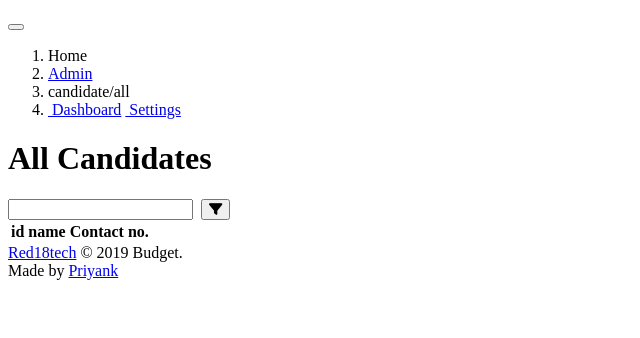
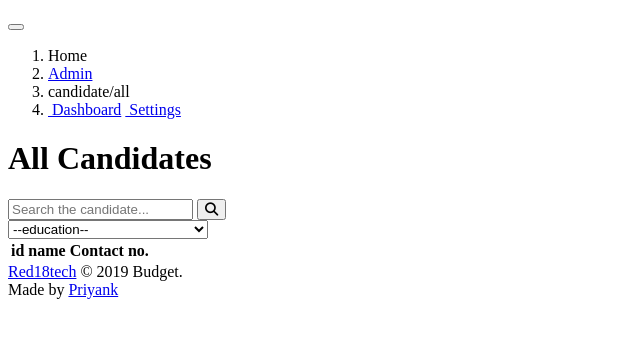
Before and after one commit to priyank-py/HRPannel, a Django app: page /candidate/all in a window 1280 px wide. Shown: the part 333-671 px from the top of the page, without its empty margins (0-640 px from the left). Run offline with Django 3.2, Linux system fonts and the light colour scheme; data that the repository does not hold is empty; some libraries are stand-ins or nearby versions.

Commit message:
search fields adn filters updated

```diff
--- a/candidates/urls.py
+++ b/candidates/urls.py
@@ -1,9 +1,12 @@
 from django.urls import path
 from . import views
-from django.views.generic import TemplateView
+# from.views import SearchResultsListView
+# from django.views.generic import TemplateView
 
 urlpatterns = [
     path('all', views.all_candidates, name="all_candidates"),
+    path('filtered', views.filtered_candidates, name="filtered_candidates")
     # path('bout/', TemplateView.as_view(template_name="about.html")),
     # path('about/', vGreetingView.as_view(greeting="G'day")),
+    # path('search/', SearchResultsListView.as_view(), name='search_results'),
 ]
--- a/candidates/views.py
+++ b/candidates/views.py
@@ -2,6 +2,8 @@ from django.shortcuts import render
 from .models import Candidate
 from django.views import View
 from django.http import HttpResponse
+from django.views.generic import ListView
+from django.db.models import Q
 
 # class GreetingView(View):
 #     greeting = "Good Day"
@@ -21,3 +23,21 @@ def all_candidates(request):
     }
 
     return render(request, 'candidates/all.html', context)
+
+
+# class SearchResultsListView(ListView):
+#     model = Candidate
+#     template_name = "candidates/filtered.html"
+
+    # def get_queryset(self):
+def filtered_candidates(request):
+    query = request.GET.get('q')
+    candidates = Candidate.objects.all().filter(
+        Q(name__icontains=query) |
+        Q(phone_number__icontains=query)
+    )
+    context = {
+        'candidates': candidates,
+    }
+    return render(request, 'candidates/filtered.html', context)
+        # return super().get_queryset()
--- a/templates/candidates/all.html
+++ b/templates/candidates/all.html
@@ -5,11 +5,25 @@
 
 <div class="container-fluid my-5 mx-auto text-center filter-fields">
     <h1 class="text-muted text-center my-4">All Candidates</h1>
-    <form class="d-flex justify-content-center align-items-center" action="" method="post">
-        <input class="" type="text" name="" id="">&nbsp;<!--<i class="fas fa-exchange-alt"></i>&nbsp;-->
-        {% comment %} <input type="text" name="" id="">&nbsp; {% endcomment %}
-        <button class="btn btn-dark"><i class="fas fa-filter"></i></button>
-        {% comment %} <input class="btn btn-primary " type="submit" name="" id="" value=""> {% endcomment %}
+    <form class="form-group" id="search" action="{% url 'filtered_candidates' %}" method="get">
+        <div class="d-flex justify-content-center align-items-between mx-5">
+            <input class="form-control text-black-50 mx-2 p-4" name="q" type="text" placeholder="Search the candidate...">
+            <button type="submit" form="search" value="Search" class="btn btn-dark px-4 py-3">
+                <i class="fas fa-search"></i>
+            </button>
+        </div>
+        <div class="d-flex justify-content-start align-items-between mx-5">
+
+            <select class="form-control mx-2" style="width:200px"  name="education">
+                <option value="" disabled selected hidden>--education--</option>
+                <option value="doctorate">Doctorate</option>
+                <option value="masters">Masters</option>
+                <option value="bachelors">Bachelors</option>
+                <option value="high_school">High School/PUC</option>
+            </select>
+        </div>
+
+
     </form>
 
     <table class="table table-striped table-hover table-inverse mx-auto my-4">
```
Also changed, not shown: candidates/models.py (+7 -0 lines), templates/candidates/filtered.html (added, +41 -0 lines), candidates/migrations/0003_education_qualification.py (added).
